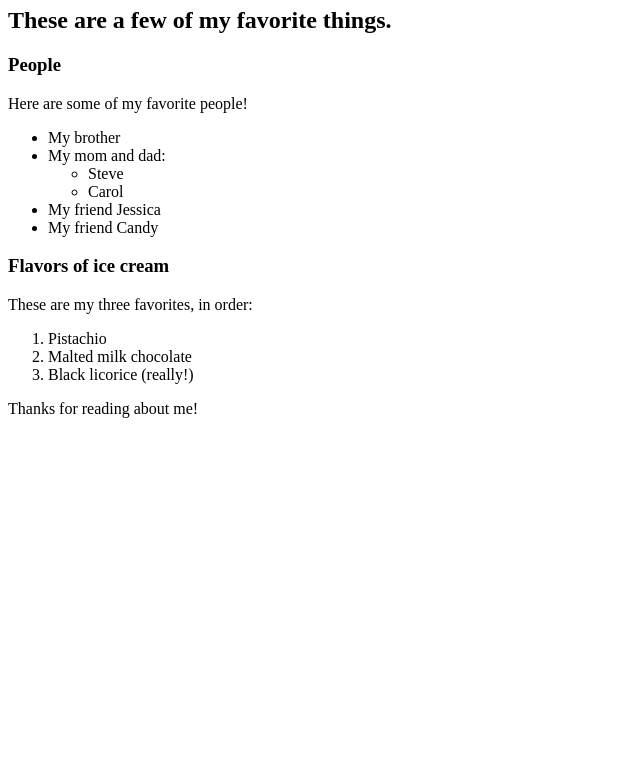
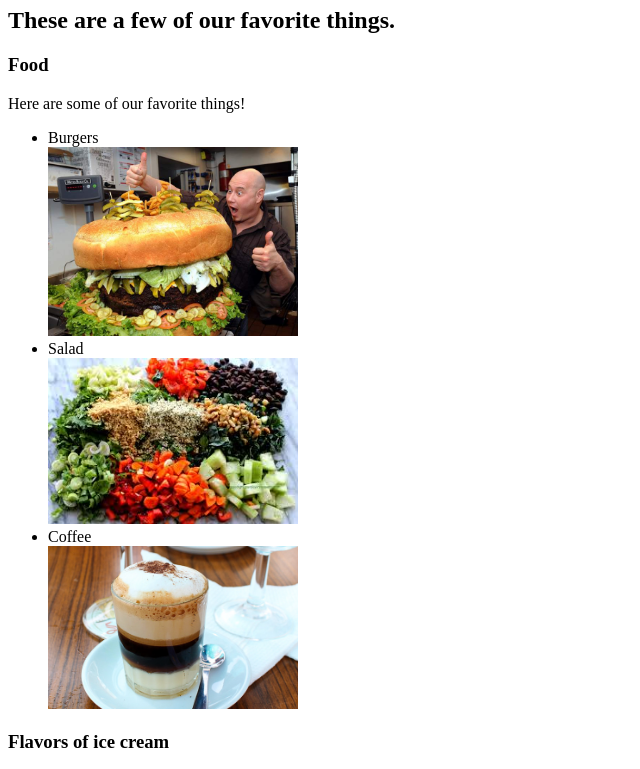
Before and after one commit to erinadora/my-first-webpage, a plain HTML site: page favorite-things.html in a window 1280 px wide. Shown: the part 73-842 px from the top of the page, without its empty margins (0-640 px from the left). Before the commit the page ends 800 px from the top, so only its background shows below. Drawn offline with Linux system fonts and the light colour scheme.

Commit message:
add image folder, image files, update favorite-things.html, update my-first-webpage.html.

```diff
--- a/favorite-things.html
+++ b/favorite-things.html
@@ -1,32 +1,25 @@
 <!DOCTYPE html>
 <html>
   <head>
-    <title>Michael's favorite things</title>
+    <title>Our favorite things</title>
   </head>
   <body>
-      <h1>My favorite things</h1>
-      <h2>These are a few of my favorite things.</h2>
+      <h1>Erin and Nadiya's favorite things</h1>
+      <h2>These are a few of our favorite things.</h2>
 
-      <h3>People</h3>
-      <p>Here are some of my favorite people!</p>
+      <h3>Food</h3>
+      <p>Here are some of our favorite things!</p>
       <ul>
-        <li>My brother</li>
-        <li>My mom and dad:
-            <ul>
-              <li>Steve</li>
-              <li>Carol</li>
-            </ul>
-        </li>
-        <li>My friend Jessica</li>
-        <li>My friend Candy</li>
+        <li>Burgers</li><img width=250 src="images/burger.jpeg" alt="Best hamburger in the entire world!">
+        <li>Salad</li><img width=250 src="images/salad.jpeg" alt="We really enjoy salads.">
+        <li>Coffee</li><img width=250 src="images/coffee.jpg" alt="We really enjoy coffee. A lot.">
       </ul>
 
       <h3>Flavors of ice cream</h3>
       <p>These are my three favorites, in order:</p>
       <ol>
-          <li>Pistachio</li>
-          <li>Malted milk chocolate</li>
-          <li>Black licorice (really!)</li>
+          <li>Pistachio</li><img width=250 src="images/pistachio.jpeg" alt="Pistachio ice cream.">
+          <li>Malted milk chocolate</li> <img width=250 src='images/chocolad.jpg' alt="Chocolad ice cream.">
       </ol>
 
       <p>Thanks for reading about me!</p>
```
Also changed, not shown: my-first-webpage.html (+8 -3 lines), images/burger.jpeg (added), images/cat.jpg (added), images/chocolad.jpg (added), images/coffee.jpg (added), images/pistachio.jpeg (added), images/salad.jpeg (added).
